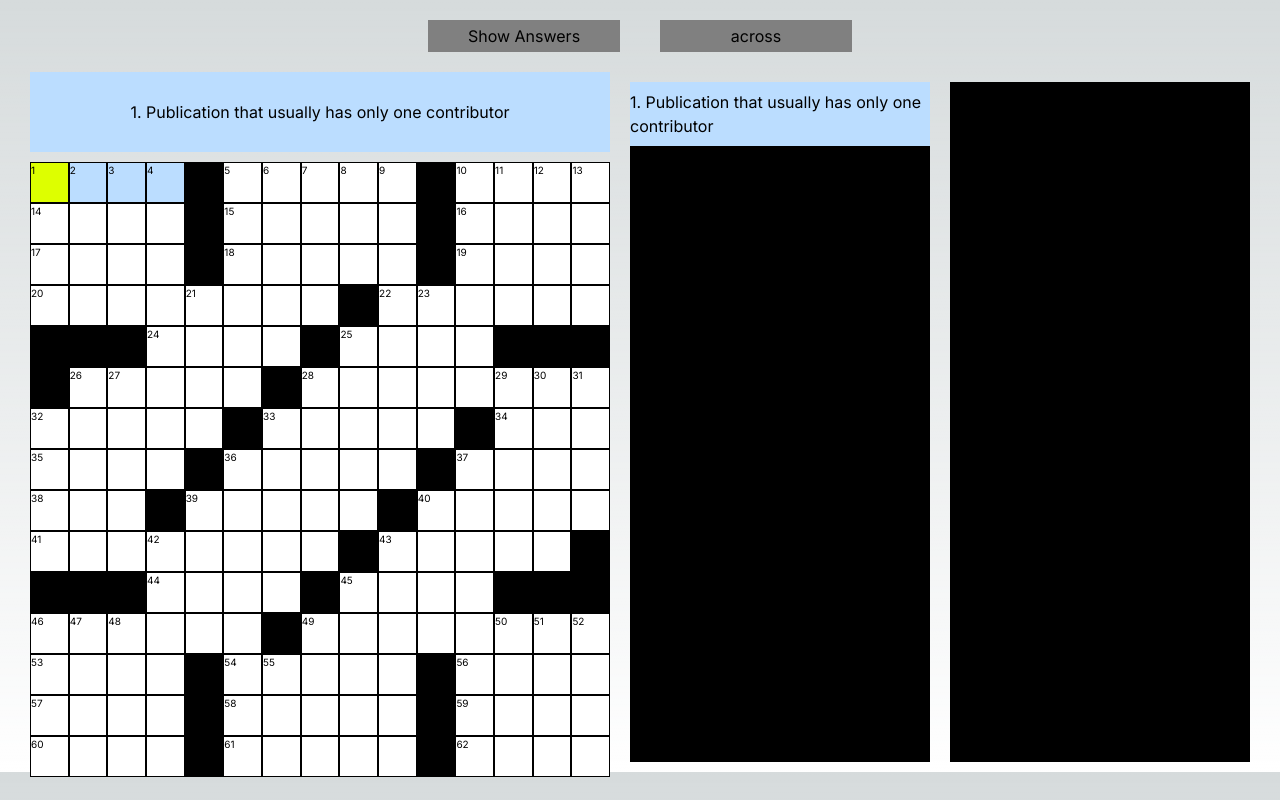
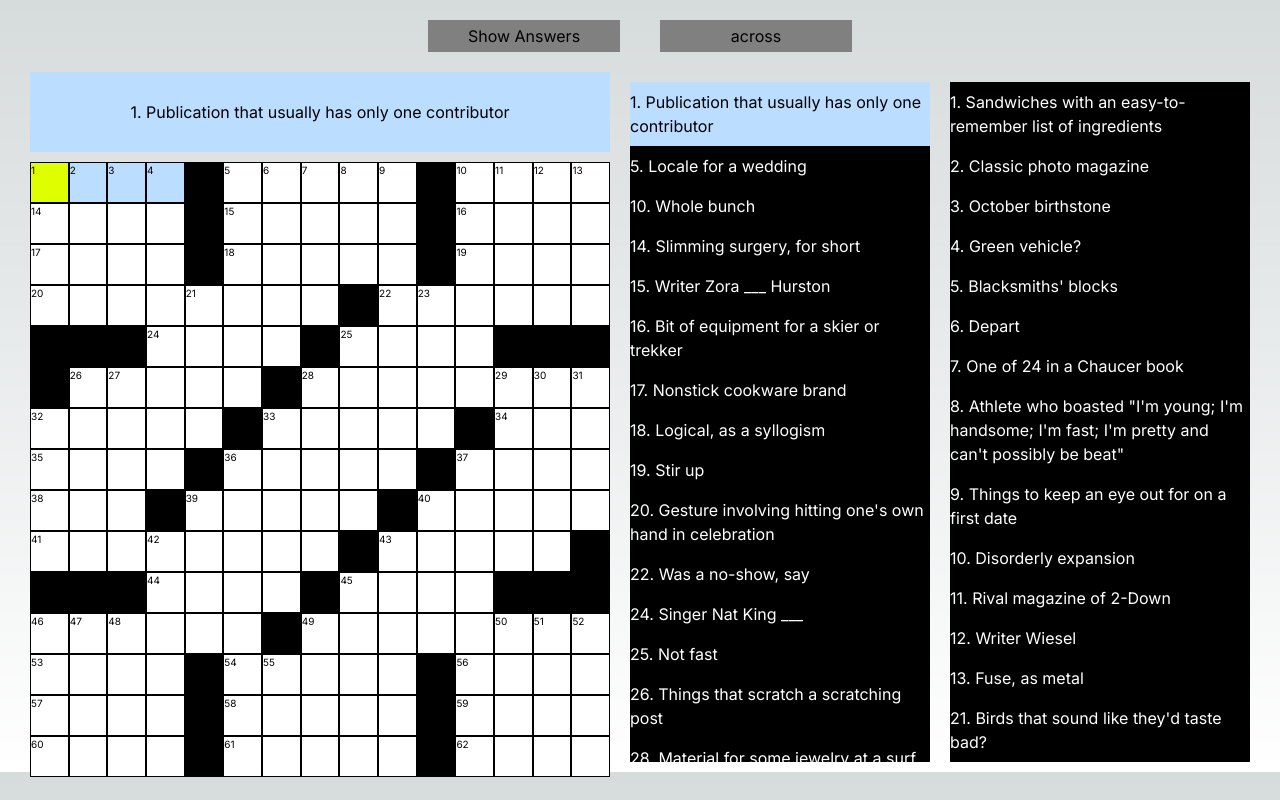
Before and after one commit to jdougross/crossword-frontend, a Next.js app: page / in a window 1280 px wide. Built offline with nearby package versions, Linux system fonts and the light colour scheme.

Commit message:
FIX: text color in clues

```diff
--- a/src/app/Clues.tsx
+++ b/src/app/Clues.tsx
@@ -26,6 +26,11 @@ export function ClueDisplay({
       ? theme.color.highlight
       : theme.color.foreground; // weird theming... bg / fg should be different
 
+  const textColor =
+    clueNumber == highlightedClueNumber && propDirection === contextDirection
+      ? theme.color.foreground
+      : theme.color.background;
+
   function handleClick() {
     setDirection(propDirection);
     selectSquare(gridIndex);
@@ -34,6 +39,7 @@ export function ClueDisplay({
   return (
     <Text
       backgroundColor={backgroundColor}
+      textColor={textColor}
       py={8}
       onClick={handleClick}
       ref={ref}
--- a/src/app/page.tsx
+++ b/src/app/page.tsx
@@ -181,13 +181,14 @@ function Crossword(props: CrosswordProps) {
           </Button>
         </Flex>
         <Flex>
-          <Flex direction="column" alignItems="center">
+          <Flex direction="column" alignItems="center" w={dimensions.w}>
             <Flex
               bg={theme.color.highlight}
               textColor={theme.color.foreground}
+              textAlign="center"
               w={29 / 30}
               h={80}
-              p={10}
+              p={40}
               alignItems="center"
               justifyContent="center"
             >
```
